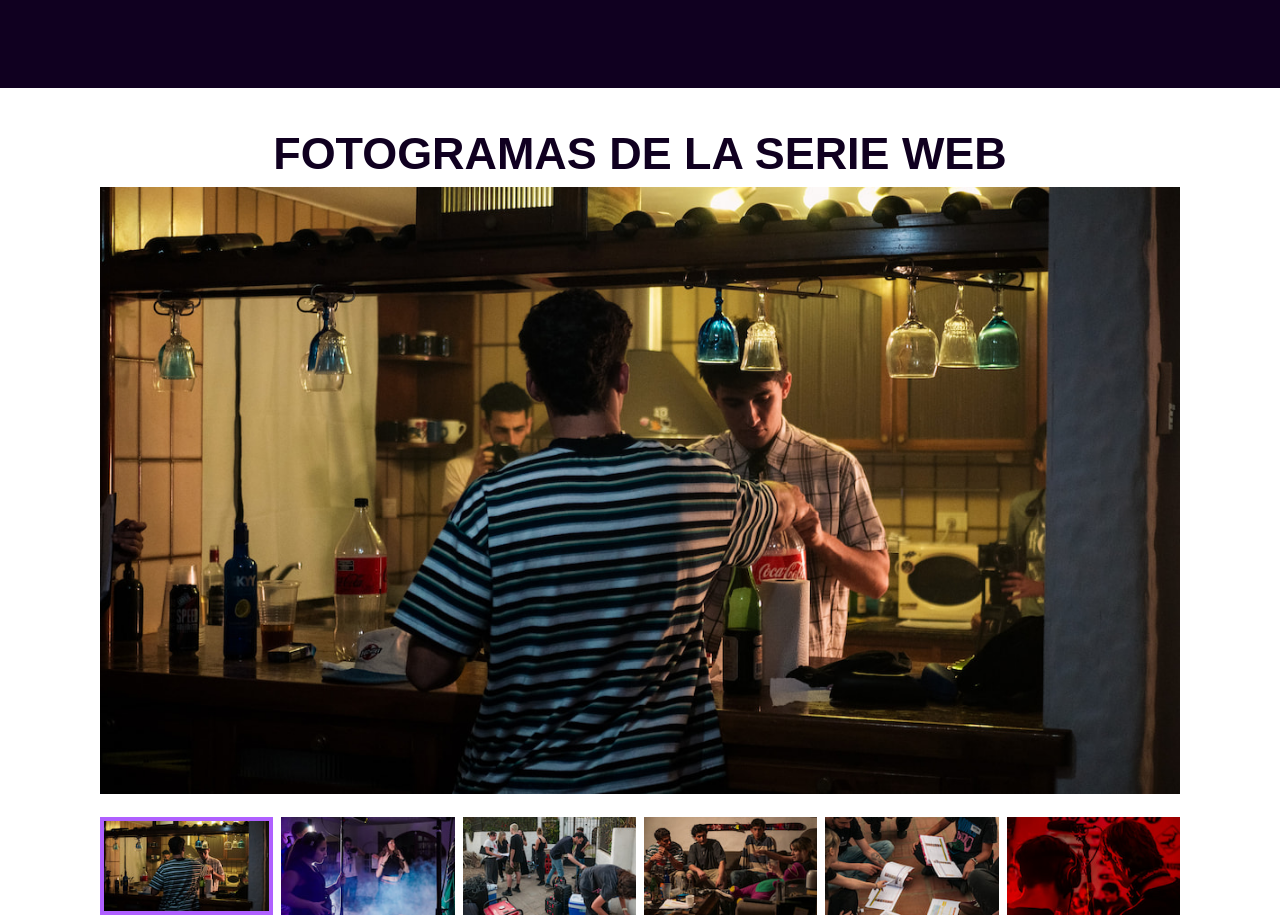
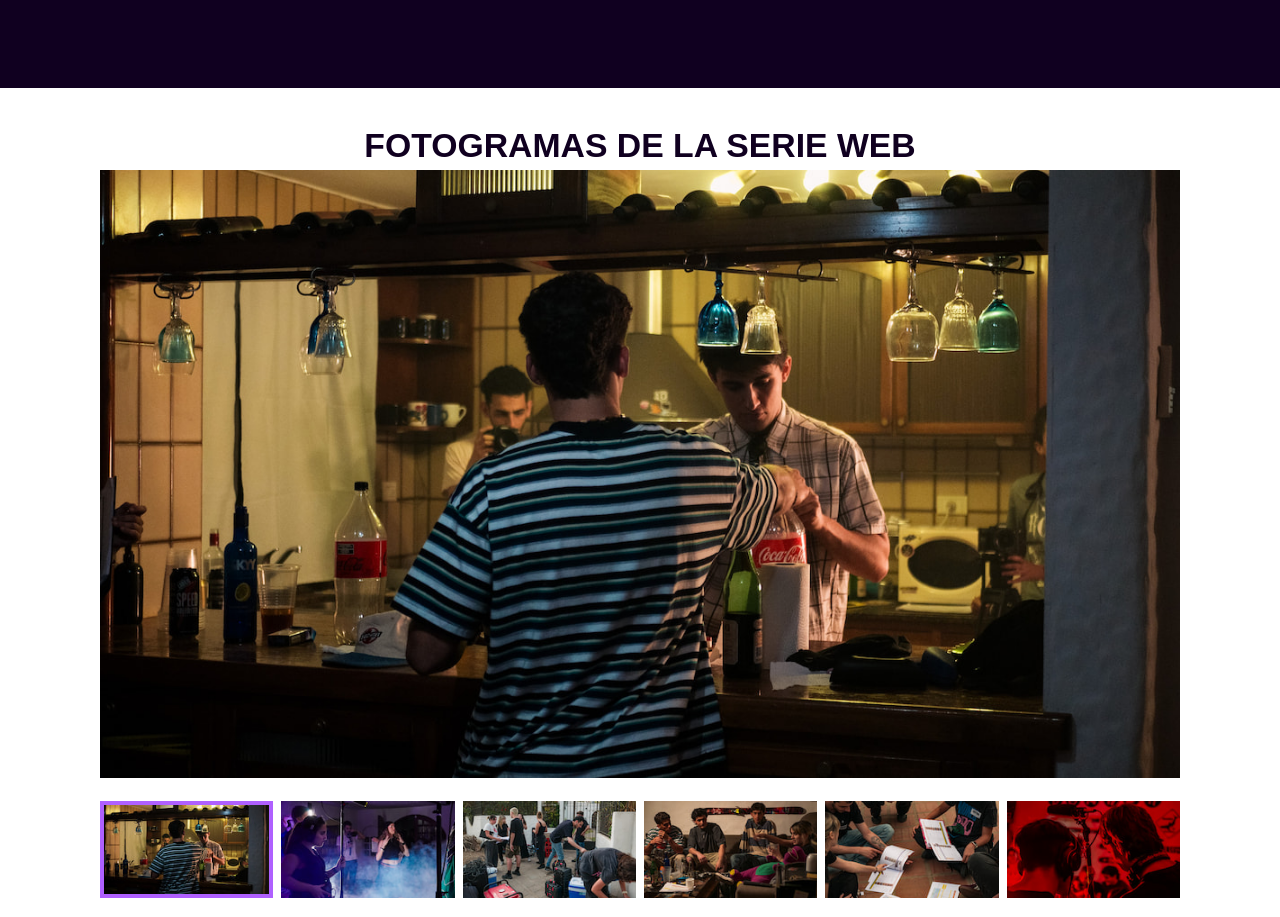
Before and after one commit to SimonettiT/monte-website, a Vue app: page / in a window 1280 px wide. Shown: the part 1740-2657 px from the top of the page. Built offline with nearby package versions, Linux system fonts and the light colour scheme; a web font is replaced by a local one.

Commit message:
Added title reactivity

```diff
--- a/src/components/MontePreviews.vue
+++ b/src/components/MontePreviews.vue
@@ -13,6 +13,13 @@ import Frame3Thumb from '@/assets/images/frames/frame-03-thumb.jpg';
 import Frame4Thumb from '@/assets/images/frames/frame-04-thumb.jpg';
 import Frame5Thumb from '@/assets/images/frames/frame-05-thumb.jpg';
 import Frame6Thumb from '@/assets/images/frames/frame-06-thumb.jpg';
+
+const props = defineProps({
+    title: {
+        type: String,
+        required: true
+    }
+})
 
 const frames = ref([
     {
@@ -57,7 +64,7 @@ const selectFrame = (frame) => {
 <template>
     <section class="serie-preview">
         <div class="serie-preview__container container">
-            <h3>FOTOGRAMAS DE LA SERIE WEB</h3>
+            <h3>{{ title }}</h3>
             <img :src="selectedFrame.src" alt="" class="preview__images-big" loading="lazy" />
             <div class="preview__images-thumb">
                 <img @click="selectFrame(frame)" v-for="frame in frames" :class="{ selected: selectedFrame === frame }" :src="frame.thumbSrc" alt="" loading="lazy">
@@ -70,10 +77,15 @@ const selectFrame = (frame) => {
 @use "@/style/variables"
 @use "@/style/mixins"
 @use "@/style/colors"
+@use "@/style/fonts"
 
 .serie-preview
     padding-block: variables.$section-gap
     background-color: colors.$white
+    color: colors.$dark
+    h3
+        font-size: fonts.$font-lg
+        font-weight: fonts.$font-semibold
 .preview__images-big
     width: 100%
     height: auto
```
